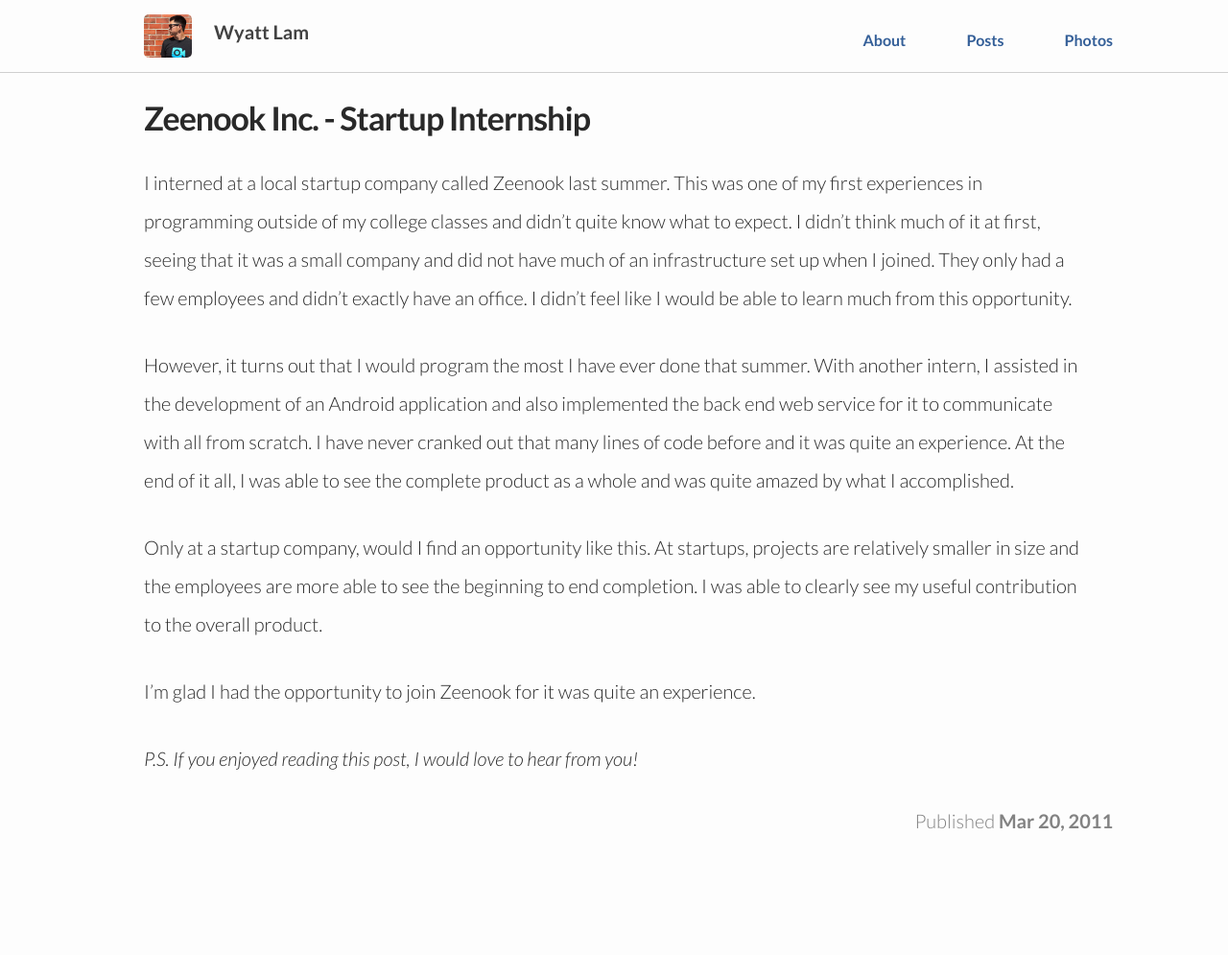
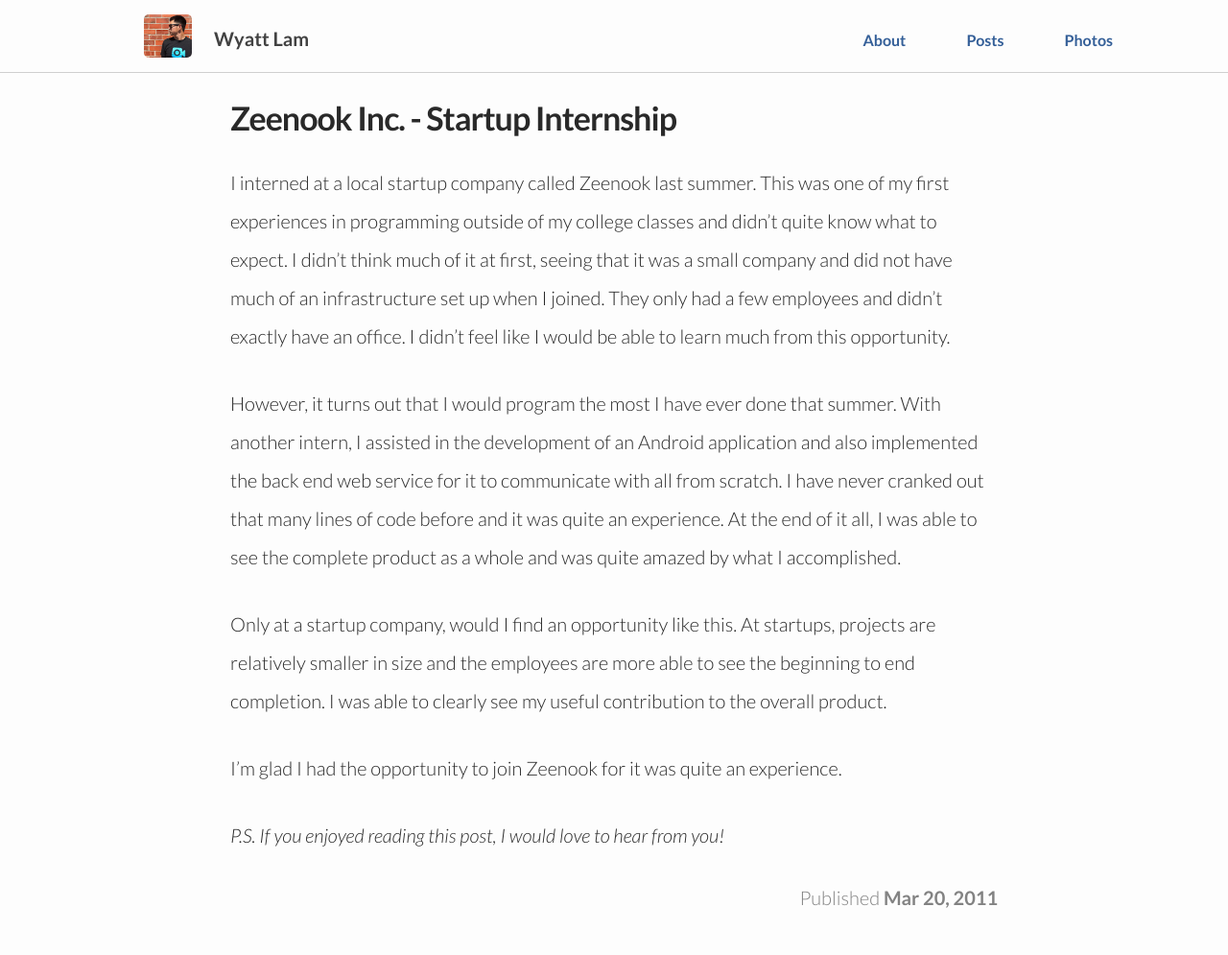
Before and after one commit to wyattlam1/wyattlam1.github.io, a Jekyll site: the page built from _posts/2011-03-20-zeenook.markdown, in a window 1280 px wide. Shown: the whole page at 96% size. Built offline with Jekyll 4.4.1, drawn with Linux system fonts in a browser that asks for light colours; before the commit the page ends 915 px from its top, so only the background shows below that.

Commit message:
padding tweaks

```diff
--- a/_includes/top_container.html
+++ b/_includes/top_container.html
@@ -1,4 +1,5 @@
 <div class="container top-container">
+
     <a href="{{ site.baseurl }}/">
         <img class="profile-img" src="{{ "/resources/profile.jpg" | prepend: site.baseurl }}" />
     </a>
--- a/_sass/_layout.scss
+++ b/_sass/_layout.scss
@@ -25,6 +25,8 @@
 
     .profile-bio {
         font-size: 20px;
+        position: relative;
+        top: 7px;
 
         @include media-query($on-phone) {
             font-size: 16px;
@@ -289,16 +291,23 @@
 /**
  * Posts
  */
-.post-header {
-    padding-left: $spacing-unit*5;
-    padding-right: $spacing-unit*5;
-    margin-top: $spacing-unit;
-    margin-bottom: $spacing-unit;
+$post-content-padding: $spacing-unit*6;
+.post {
+    display: block;
+    max-width: 800px;
+    margin: 0 auto;
+    padding-left: $post-content-padding;
+    padding-right: $post-content-padding;
 
     @include media-query($on-phone) {
         padding-left: $spacing-unit;
         padding-right: $spacing-unit;
     }
+ }
+
+.post-header {
+    margin-top: $spacing-unit;
+    margin-bottom: $spacing-unit;
 }
 
 .post-title {
@@ -326,15 +335,11 @@
 
 
 .post-meta {
-    padding-left: $spacing-unit*4;
-    padding-right: $spacing-unit*4;
     text-align: right;
     color: $grey-color;
     font-size: 20px;
 
     @include media-query($on-phone) {
-        padding-left: $spacing-unit;
-        padding-right: $spacing-unit;
         font-size: 16px;
     }
 }
@@ -345,13 +350,9 @@
     line-height: 40px;
     font-weight: 300;
 
-    padding-left: $spacing-unit*5;
-    padding-right: $spacing-unit*5;
     margin-bottom: $spacing-unit;
 
     @include media-query($on-phone) {
-        padding-left: $spacing-unit;
-        padding-right: $spacing-unit;
         font-size: 18px;
         line-height: 30px;
     }
--- a/_sass/photo-story.scss
+++ b/_sass/photo-story.scss
@@ -1,6 +1,6 @@
 .img-section {
-    margin-left: -$spacing-unit*3;
-    margin-right: -$spacing-unit*3;
+    margin-left: -$post-content-padding/2;
+    margin-right: -$post-content-padding/2;
 
     @include media-query($on-phone) {
         margin-left: 0;
@@ -9,8 +9,8 @@
 }
 
 .img-section-fullscreen {
-    margin-left: -$spacing-unit*5;
-    margin-right: -$spacing-unit*5;
+    margin-left: -$post-content-padding;
+    margin-right: -$post-content-padding;
 
     @include media-query($on-phone) {
         margin-left: 0;
```
